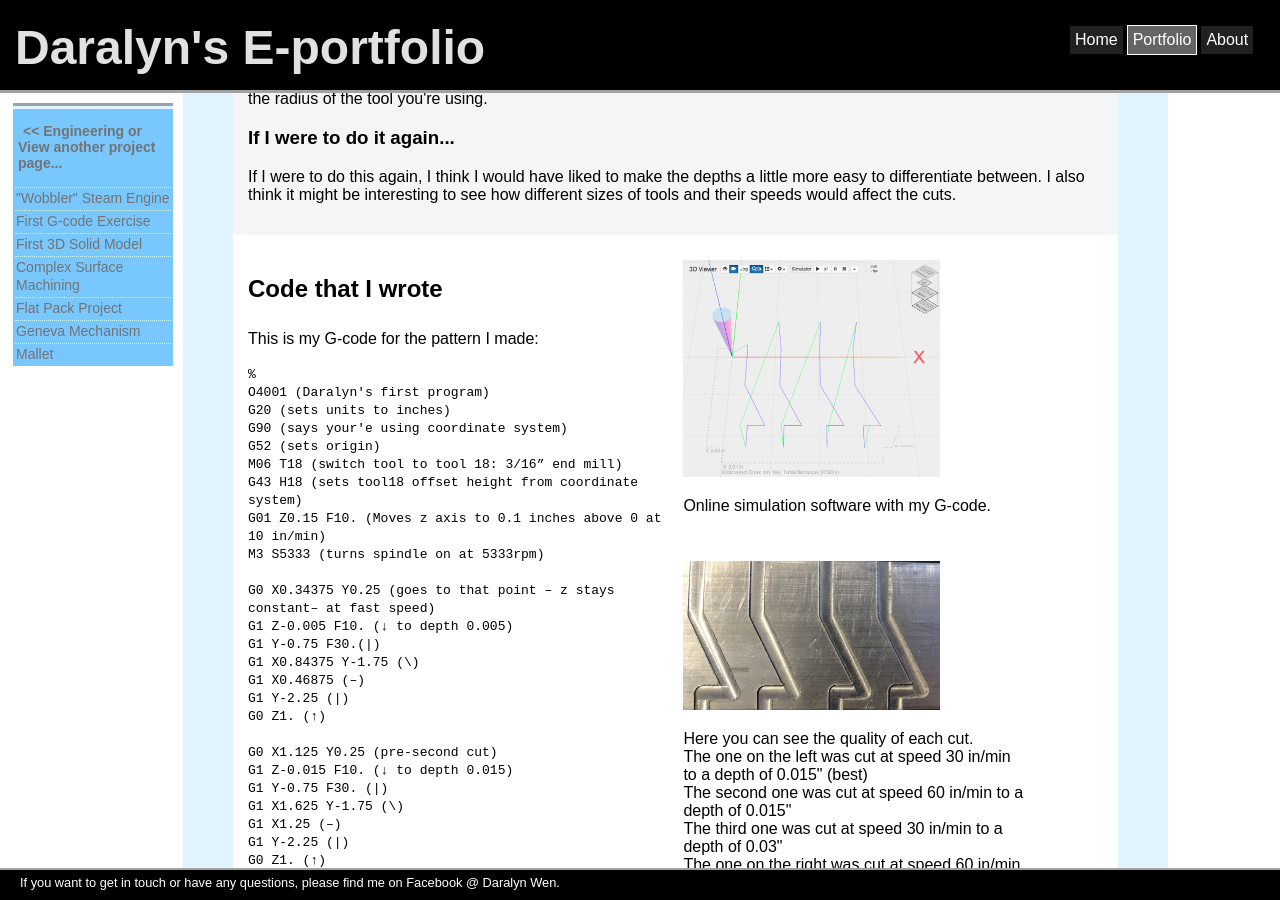
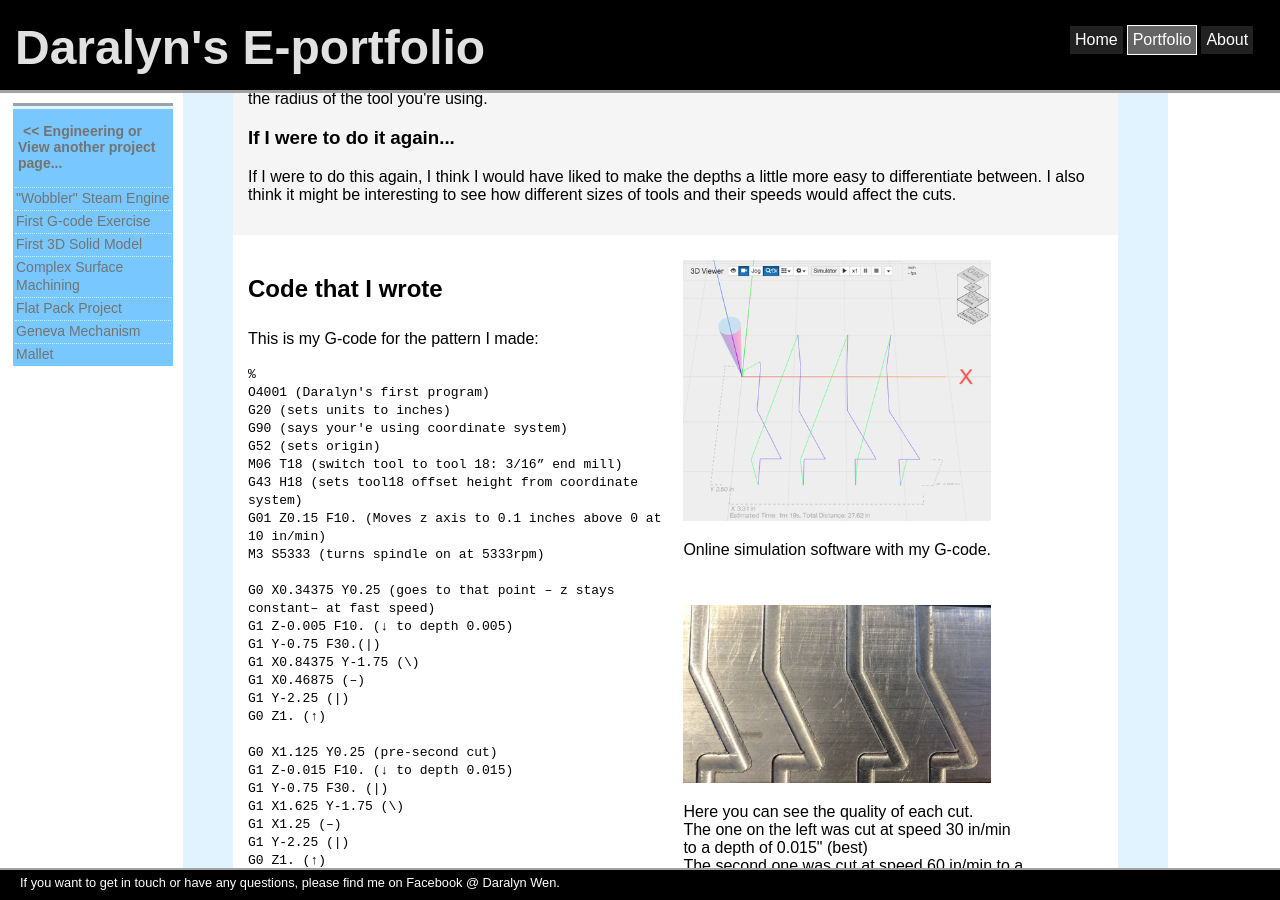
Before and after one commit to daralyn/daralyn.github.io, a Jekyll site: the page built from portfolio/engineering/first-g-code-exercise.html, in a window 1280 px wide and 900 px high, scrolled down 1026 px. Built offline with Jekyll 4.4.1, drawn with Linux system fonts in a browser that asks for light colours.

Commit message:
Update first-g-code-exercise.html

```diff
--- a/portfolio/engineering/first-g-code-exercise.html
+++ b/portfolio/engineering/first-g-code-exercise.html
@@ -109,11 +109,11 @@ title: Daralyn's Engineering Portfolio - First G-code Exercise
 
 	<div style="width: 40%; float: left; border-left: 10px;">
 		<div style="padding-bottom: 20px;">
-			<img src="https://daralyn.github.io/photos/engineering/gcodeproject_pic1.png" style="width: 75%; margin: 10px 10px 0px 0px;" alt="Photo of code in online simulator.">
+			<img src="https://daralyn.github.io/photos/engineering/gcodeproject_pic1.png" style="width: 90%; margin: 10px 10px 0px 0px;" alt="Photo of code in online simulator.">
 			<p>Online simulation software with my G-code.</p>
 		</div>
 		<div>
-			<img src="https://daralyn.github.io/photos/engineering/gcodeproject_pic2.jpg"  style="width: 75%; margin: 10px 10px 0px 0px;" alt="Here you can see the quality of each cut. The one on the left was cut at speed 30 in/min to a depth of 0.015 inches (best). The second one was cut at speed 60 in/min to a depth of 0.015 inches. The third one was cut at speed 30 in/min to a depth of 0.03 inches. The one on the right was cut at speed 60 in/min to a depth of 0.03 inches (worst). Interestingly, as the machine was cutting, you could feel the vibrations increase as the patterns were cut with different speeds and depths.">
+			<img src="https://daralyn.github.io/photos/engineering/gcodeproject_pic2.jpg"  style="width: 90%; margin: 10px 10px 0px 0px;" alt="Here you can see the quality of each cut. The one on the left was cut at speed 30 in/min to a depth of 0.015 inches (best). The second one was cut at speed 60 in/min to a depth of 0.015 inches. The third one was cut at speed 30 in/min to a depth of 0.03 inches. The one on the right was cut at speed 60 in/min to a depth of 0.03 inches (worst). Interestingly, as the machine was cutting, you could feel the vibrations increase as the patterns were cut with different speeds and depths.">
 			<p>Here you can see the quality of each cut. <br>
 			The one on the left was cut at speed 30 in/min to a depth of 0.015" (best) <br>
 			The second one was cut at speed 60 in/min to a depth of 0.015" <br>
```
